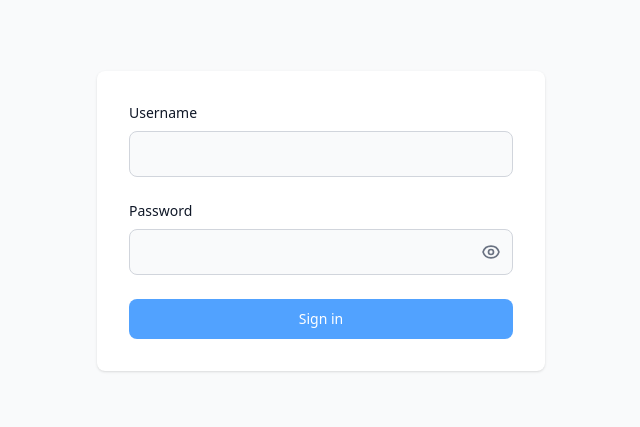
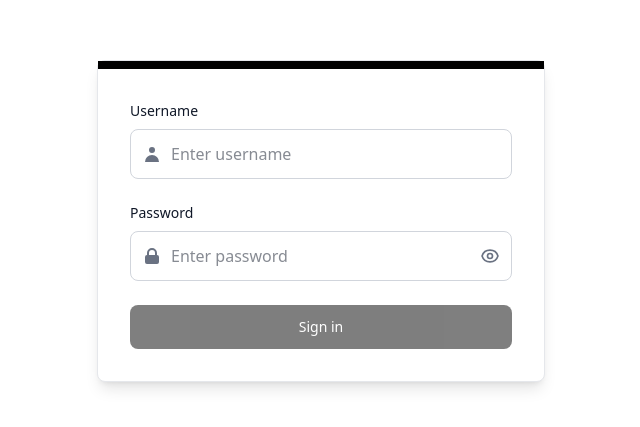
Before and after one commit to faizan99904/match-craft, an Angular app: page /login in a window 1280 px wide. Shown: the part 179-606 px from the top of the page, without its empty margins (319-959 px from the left). Built offline with nearby package versions, Linux system fonts and the light colour scheme.

Commit message:
refactored login page

```diff
--- a/src/app/components/login/login.component.html
+++ b/src/app/components/login/login.component.html
@@ -1,46 +1,74 @@
-<section class="bg-gray-50 dark:bg-gray-900">
-    <div class="flex flex-col h-screen items-center justify-center px-6 py-8 mx-auto md:h-screen lg:py-0">
-        <div
-            class="w-full bg-white rounded-lg shadow dark:border md:mt-0 sm:max-w-md xl:p-0 dark:bg-gray-800 dark:border-gray-700">
-            <div class="p-6 space-y-4 md:space-y-6 sm:p-8">
-                <form [formGroup]="loginForm" (ngSubmit)="onSubmit()" class="space-y-4 md:space-y-6">
+<section class="min-h-screen bg-white flex items-center justify-center p-4">
+    <div class="w-full max-w-md">
+        <!-- Main Card -->
+        <div class="bg-white rounded-lg shadow-lg border border-gray-200">
+            <!-- Top accent bar - Matches header blue -->
+            <div class="h-2 bg-[#000]"></div>
+
+            <div class="p-8">
+                <form [formGroup]="loginForm" (ngSubmit)="onSubmit()" class="space-y-6">
+                    <!-- Username Field -->
                     <div>
-                        <label for="username"
-                            class="block mb-2 text-sm font-medium text-gray-900 dark:text-white">Username</label>
-                        <input formControlName="username" type="text" name="username" id="username"
-                            class="bg-gray-50 border border-gray-300 text-gray-900 rounded-lg  block focus:outline-none w-full p-2.5 dark:bg-gray-700 dark:border-gray-600 dark:placeholder-gray-400 dark:text-white"
-                            placeholder="" required="">
+                        <label for="username" class="block text-sm font-medium text-gray-900 mb-2">
+                            Username
+                        </label>
+                        <div class="relative">
+                            <div class="absolute inset-y-0 left-0 pl-3 flex items-center pointer-events-none">
+                                <svg class="h-5 w-5 text-gray-500" fill="currentColor" viewBox="0 0 20 20">
+                                    <path fill-rule="evenodd" d="M10 9a3 3 0 100-6 3 3 0 000 6zm-7 9a7 7 0 1114 0H3z"
+                                        clip-rule="evenodd" />
+                                </svg>
                             </div>
-                    <div class="relative">
-                        <label for="password" class="block mb-2 text-sm font-medium text-gray-900 dark:text-white">
+                            <input formControlName="username" type="text" id="username"
+                                class="block w-full pl-10 pr-3 py-3 bg-white border border-gray-300 text-gray-900 rounded-lg focus:outline-none focus:border-[#000]"
+                                placeholder="Enter username"
+                                [class.border-red-500]="loginForm.get('username')?.invalid && loginForm.get('username')?.touched">
+                        </div>
+                    </div>
+
+                    <!-- Password Field -->
+                    <div>
+                        <label for="password" class="block text-sm font-medium text-gray-900 mb-2">
                             Password
                         </label>
+                        <div class="relative">
+                            <div class="absolute inset-y-0 left-0 pl-3 flex items-center pointer-events-none">
+                                <svg class="h-5 w-5 text-gray-500" fill="currentColor" viewBox="0 0 20 20">
+                                    <path fill-rule="evenodd"
+                                        d="M5 9V7a5 5 0 0110 0v2a2 2 0 012 2v5a2 2 0 01-2 2H5a2 2 0 01-2-2v-5a2 2 0 012-2zm8-2v2H7V7a3 3 0 016 0z"
+                                        clip-rule="evenodd" />
+                                </svg>
+                            </div>
+                            <input [type]="showPassword ? 'text' : 'password'" id="password" formControlName="password"
+                                class="block w-full pl-10 pr-10 py-3 bg-white border border-gray-300 text-gray-900 rounded-lg focus:outline-none focus:border-[#000]"
+                                placeholder="Enter password"
+                                [class.border-red-500]="loginForm.get('password')?.invalid && loginForm.get('password')?.touched">
 
-                        <input [type]="showPassword ? 'text' : 'password'" id="password" formControlName="password"
-                            class="focus:outline-none bg-gray-50 border border-gray-300 text-gray-900 rounded-lg block w-full p-2.5 pr-10 dark:bg-gray-700 dark:border-gray-600 dark:text-white" />
-
-                        <span class="absolute top-[55%] right-3 flex items-center cursor-pointer text-gray-500"
-                            (click)="togglePassword()">
-                            <svg *ngIf="!showPassword" xmlns="http://www.w3.org/2000/svg" class="h-5 w-5" fill="none"
-                                viewBox="0 0 24 24" stroke="currentColor">
+                            <!-- Password Toggle Icon -->
+                            <button type="button" (click)="togglePassword()"
+                                class="absolute inset-y-0 right-0 pr-3 flex items-center text-gray-500 hover:text-gray-700">
+                                <svg *ngIf="!showPassword" class="h-5 w-5" fill="none" viewBox="0 0 24 24"
+                                    stroke="currentColor">
                                     <path stroke-linecap="round" stroke-linejoin="round" stroke-width="2"
                                         d="M15 12a3 3 0 11-6 0 3 3 0 016 0z" />
                                     <path stroke-linecap="round" stroke-linejoin="round" stroke-width="2"
                                         d="M2.458 12C3.732 7.943 7.523 5 12 5c4.478 0 8.268 2.943 9.542 7-1.274 4.057-5.064 7-9.542 7-4.477 0-8.268-2.943-9.542-7z" />
                                 </svg>
-
-                            <svg *ngIf="showPassword" xmlns="http://www.w3.org/2000/svg" class="h-5 w-5" fill="none"
-                                viewBox="0 0 24 24" stroke="currentColor">
+                                <svg *ngIf="showPassword" class="h-5 w-5" fill="none" viewBox="0 0 24 24"
+                                    stroke="currentColor">
                                     <path stroke-linecap="round" stroke-linejoin="round" stroke-width="2"
-                                    d="M13.875 18.825A10.05 10.05 0 0112 19c-4.478 0-8.268-2.943-9.543-7a9.97 9.97 0 012.21-3.592M6.223 6.223A9.97 9.97 0 0112 5c4.478 0 8.268 2.943 9.543 7a9.97 9.97 0 01-4.132 5.411M15 12a3 3 0 00-3-3" />
-                                <path stroke-linecap="round" stroke-linejoin="round" stroke-width="2" d="M3 3l18 18" />
+                                        d="M13.875 18.825A10.05 10.05 0 0112 19c-4.478 0-8.268-2.943-9.543-7a9.97 9.97 0 011.563-3.029m5.858.908a3 3 0 114.243 4.243M9.878 9.878l4.242 4.242M9.878 9.878L6.59 6.59m7.532 7.532l3.29 3.29M3 3l3.59 3.59m0 0A9.953 9.953 0 0112 5c4.478 0 8.268 2.943 9.543 7a10.025 10.025 0 01-4.132 5.411m0 0L21 21" />
                                 </svg>
-                        </span>
+                            </button>
+                        </div>
                     </div>
 
                     <button type="submit" [disabled]="loginForm.invalid || loading"
-                        class="w-full text-white bg-primary-600 hover:bg-primary-700 focus:outline-none font-medium rounded-lg text-sm px-5 py-2.5 text-center dark:bg-primary-600 dark:hover:bg-primary-700 bg-blue-400">Sign
-                        in</button>
+                        class="w-full cursor-pointer text-white bg-[#000] hover:bg-black focus:outline-none font-medium rounded-lg text-sm px-5 py-3 text-center transition-colors disabled:opacity-50 disabled:cursor-not-allowed">
+
+                        <span *ngIf="!loading">Sign in</span>
+                        <span *ngIf="loading">Signing in...</span>
+                    </button>
                 </form>
             </div>
         </div>
```
Lines whose indentation alone changed are shown as unchanged.
